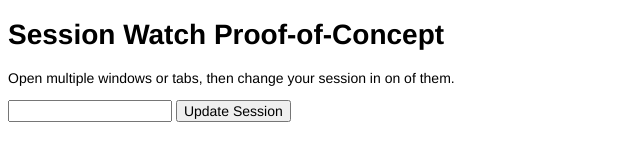
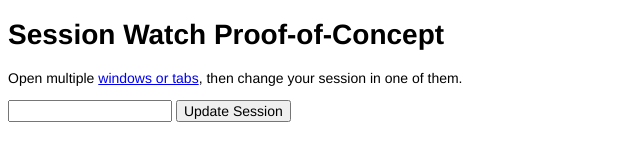
Before and after one commit to kenkunz/session-watch, a plain HTML site: page index.html in a window 1280 px wide. Shown: the full height of the page, 0-640 px from the left. Drawn offline with Linux system fonts and the light colour scheme.

Commit message:
link new windows; fix typo

```diff
--- a/index.html
+++ b/index.html
@@ -18,7 +18,7 @@
     <h1>Session Watch Proof-of-Concept</h1>
 
     <p>
-      Open multiple windows or tabs, then change your session in on of them.
+      Open multiple <a href="." target="_blank">windows or tabs</a>, then change your session in one of them.
     </p>
 
     <form id="session-form">
```
